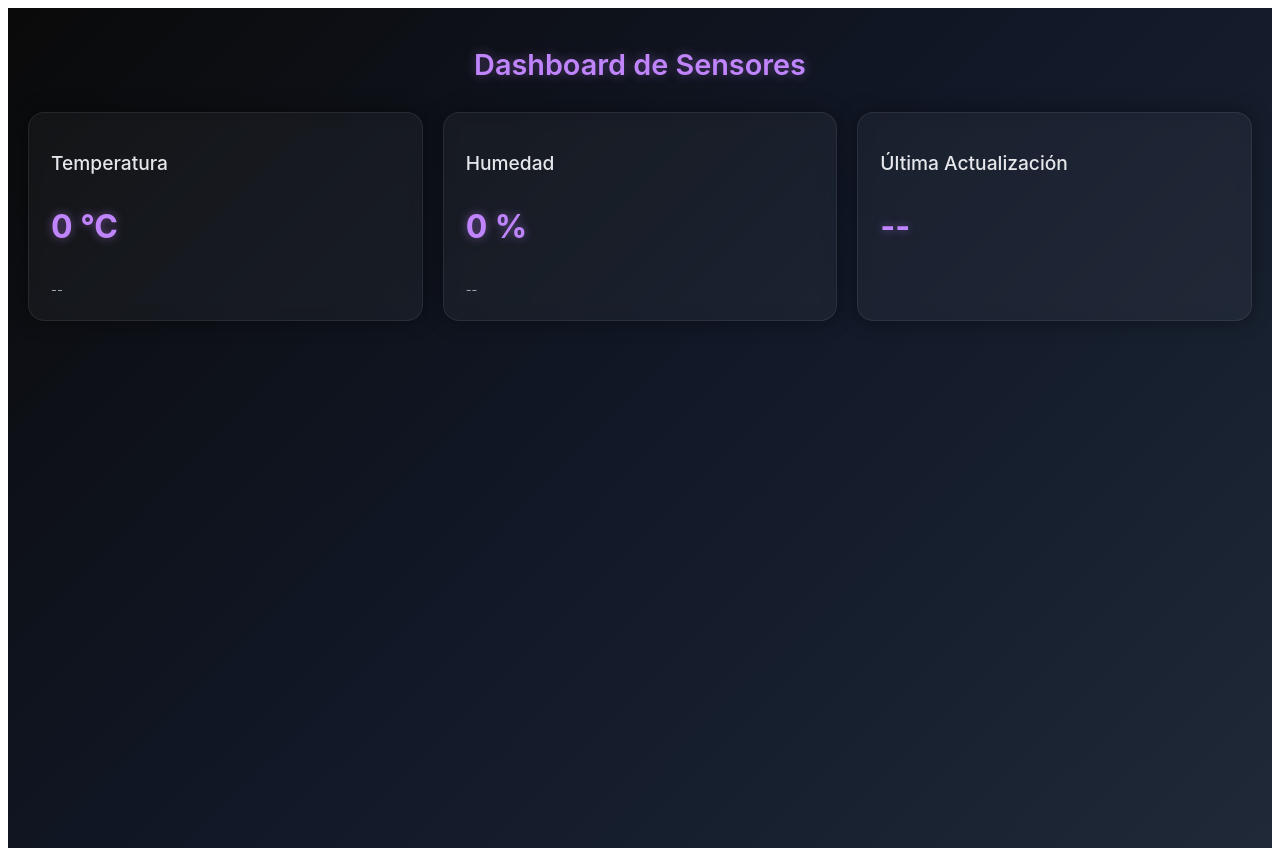
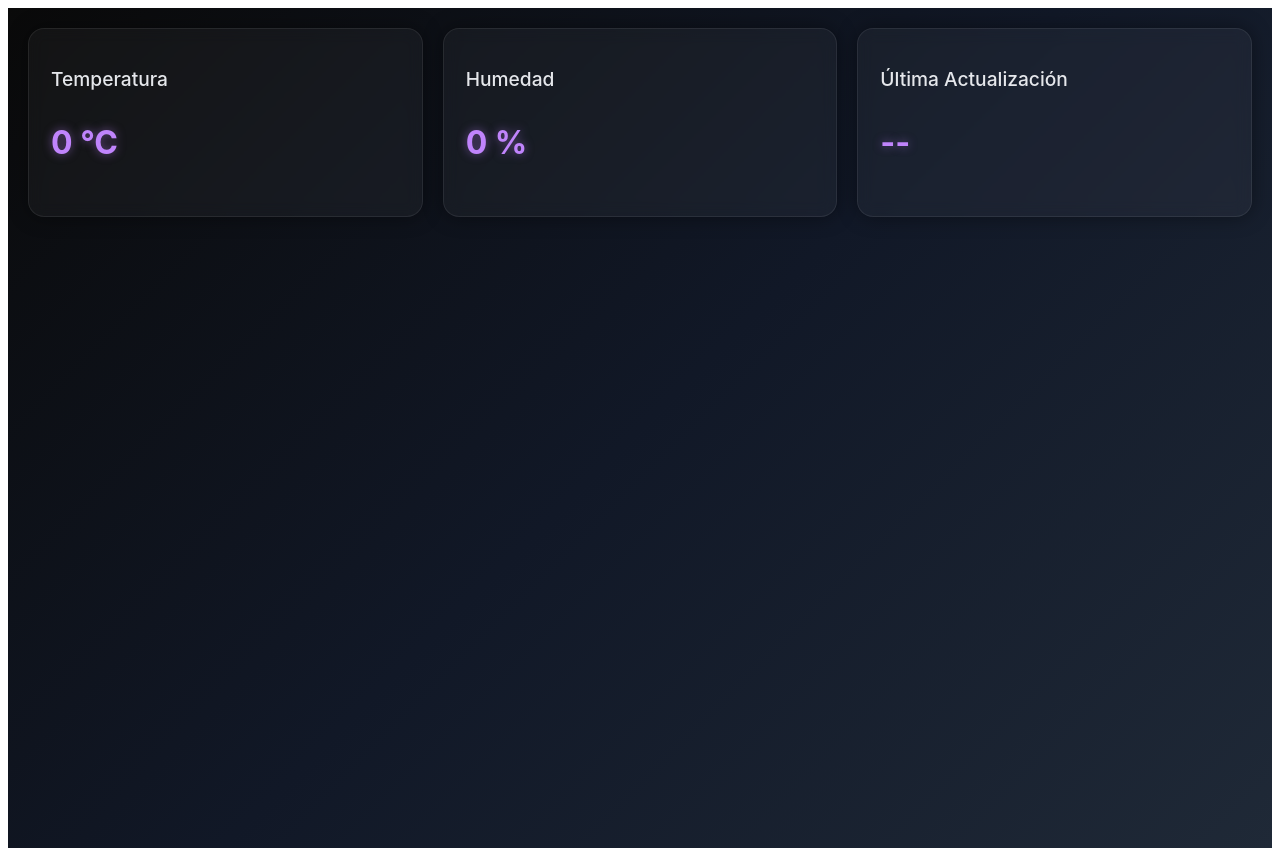
Before and after one commit to Mauri784/front-esp, an Angular app: page /dashboard in a window 1280 px wide. Built offline with nearby package versions, Linux system fonts and the light colour scheme; no server answers.

Commit message:
Update dashboard.component.html

```diff
--- a/src/app/dashboard/dashboard.component.html
+++ b/src/app/dashboard/dashboard.component.html
@@ -1,19 +1,14 @@
 <div class="dashboard-container">
-
-  <h1 class="title">Dashboard de Sensores</h1>
-
   <div class="cards-grid">
 
     <div class="card">
       <h2>Temperatura</h2>
       <p class="value">{{ temperature }} °C</p>
-      <span class="timestamp">{{ timestamp }}</span>
     </div>
 
     <div class="card">
       <h2>Humedad</h2>
       <p class="value">{{ humidity }} %</p>
-      <span class="timestamp">{{ timestamp }}</span>
     </div>
 
     <div class="card">
```
